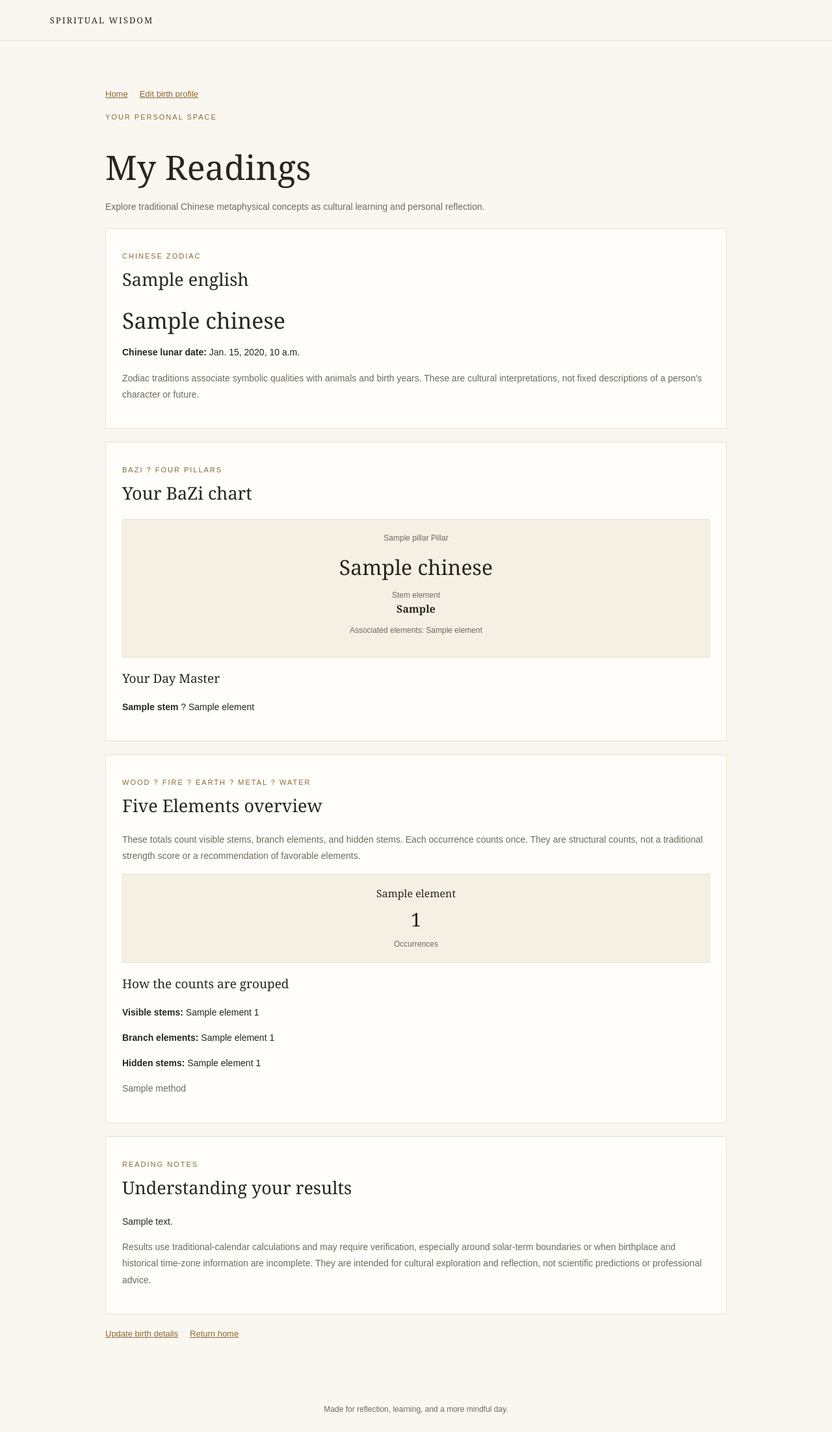
After one commit to elenavance/spiritual-wisdom-app, a Django app: template templates/readings/dashboard.html in a window 1280 px wide. The commit adds this page. Shown: the whole page at 65% size. Run offline with Django 5.2, Linux system fonts and the light colour scheme; the template is opened without the code that fills it: most values are stand-ins (such as "Sample title", 1, 10 or a date in 2020).

Commit message:
Add personal readings dashboard and navigation

```diff
--- a/config/urls.py
+++ b/config/urls.py
@@ -8,5 +8,6 @@ urlpatterns = [
     path("accounts/", include("accounts.urls")),
     path("service-worker.js", pwa_views.service_worker, name="service_worker"),
     path("offline/", pwa_views.offline, name="offline"),
+    path("my-readings/", include("readings.urls")),
     path("", include("profiles.urls")),
 ]
--- /dev/null
+++ b/readings/urls.py
@@ -0,0 +1,9 @@
+from django.urls import path
+
+from . import views
+
+app_name = "readings"
+
+urlpatterns = [
+    path("", views.dashboard, name="dashboard"),
+]
--- a/templates/profiles/profile_form.html
+++ b/templates/profiles/profile_form.html
@@ -36,7 +36,11 @@
 <body>
 <header>SPIRITUAL WISDOM</header>
 <main>
-    <p><a href="{% url 'profiles:home' %}">Home</a></p>
+    <p>
+        <a href="{% url 'profiles:home' %}">Home</a>
+        &nbsp; | &nbsp;
+        <a href="{% url 'readings:dashboard' %}">My Readings</a>
+    </p>
     <h1>Your birth profile</h1>
     <p>Save your details to personalize your cultural and reflective readings.</p>
 
--- /dev/null
+++ b/templates/readings/dashboard.html
@@ -0,0 +1,186 @@
+<!DOCTYPE html>
+<html lang="en">
+<head>
+    <meta charset="utf-8">
+    <meta name="viewport" content="width=device-width, initial-scale=1">
+    <meta name="theme-color" content="#faf7f0">
+    <link rel="manifest" href="/static/pwa/manifest.webmanifest">
+    <link rel="icon" href="/static/pwa/icon.svg" type="image/svg+xml">
+    <title>My Readings | Spiritual Wisdom</title>
+    <style>
+        * { box-sizing: border-box; }
+        body {
+            margin: 0;
+            background: #faf7f0;
+            color: #29251f;
+            font-family: Georgia, serif;
+        }
+        header {
+            padding: 22px 6%;
+            border-bottom: 1px solid #e7dfd1;
+            letter-spacing: 2px;
+            font-size: 13px;
+        }
+        main { max-width: 1000px; margin: 30px auto; padding: 22px; }
+        a { color: #8a6835; }
+        .eyebrow {
+            color: #8a6835;
+            font: 11px Arial, sans-serif;
+            letter-spacing: 2px;
+            text-transform: uppercase;
+        }
+        h1 { font-size: clamp(34px, 6vw, 52px); font-weight: normal; margin-bottom: 12px; }
+        h2 { font-size: 27px; font-weight: normal; margin-top: 0; }
+        h3 { font-size: 19px; font-weight: normal; }
+        p, li { font: 14px/1.8 Arial, sans-serif; }
+        .muted { color: #71695f; }
+        .nav { display: flex; flex-wrap: wrap; gap: 18px; margin: 22px 0; font: 13px Arial, sans-serif; }
+        .panel { background: #fffdf9; border: 1px solid #e7dfd1; padding: 25px; margin: 20px 0; }
+        .grid { display: grid; grid-template-columns: repeat(auto-fit, minmax(135px, 1fr)); gap: 12px; }
+        .tile { min-width: 0; overflow-wrap: anywhere; padding: 18px 12px; background: #f5efe4; border: 1px solid #e7dfd1; text-align: center; }
+        .chinese { font-size: 32px; margin: 12px 0; }
+        .count { font-size: 29px; margin: 9px 0; }
+        .small { font: 12px/1.7 Arial, sans-serif; color: #71695f; }
+        .zodiac { font-size: 34px; margin: 12px 0; }
+        .notice { border-top: 1px solid #e7dfd1; padding-top: 18px; margin-top: 20px; }
+        footer { text-align: center; padding: 28px 20px; color: #71695f; font: 12px Arial, sans-serif; }
+        @media(max-width:520px) { main { padding: 15px; } .panel { padding: 18px; } }
+    </style>
+</head>
+<body>
+<header>SPIRITUAL WISDOM</header>
+<main>
+    <div class="nav">
+        <a href="{% url 'profiles:home' %}">Home</a>
+        <a href="{% url 'profiles:edit' %}">Edit birth profile</a>
+    </div>
+
+    <p class="eyebrow">Your personal space</p>
+    <h1>My Readings</h1>
+    <p class="muted">
+        Explore traditional Chinese metaphysical concepts as cultural learning
+        and personal reflection.
+    </p>
+
+    <section class="panel">
+        <p class="eyebrow">CHINESE ZODIAC</p>
+        <h2>{{ reading.zodiac.english }}</h2>
+        <div class="zodiac">{{ reading.zodiac.chinese }}</div>
+        <p><strong>Chinese lunar date:</strong> {{ reading.lunar_date }}</p>
+        <p class="muted">
+            Zodiac traditions associate symbolic qualities with animals and
+            birth years. These are cultural interpretations, not fixed
+            descriptions of a person's character or future.
+        </p>
+    </section>
+
+    <section class="panel">
+        <p class="eyebrow">BAZI ? FOUR PILLARS</p>
+        <h2>Your BaZi chart</h2>
+        <div class="grid">
+            {% for pillar in reading.pillars %}
+            <article class="tile">
+                <div class="small">{{ pillar.name }} Pillar</div>
+                <div class="chinese">{{ pillar.chinese }}</div>
+                <div class="small">Stem element</div>
+                <strong>{{ pillar.stem_element|default:"Not available" }}</strong>
+                <p class="small">
+                    Associated elements:
+                    {% for element in pillar.associated_elements %}
+                        {{ element }}{% if not forloop.last %}, {% endif %}
+                    {% empty %}
+                        Not available
+                    {% endfor %}
+                </p>
+            </article>
+            {% endfor %}
+        </div>
+
+        <h3>Your Day Master</h3>
+        <p>
+            <strong>{{ reading.day_master.stem }}</strong>
+            ? {{ reading.day_master.element|default:"Not available" }}
+        </p>
+        {% if not reading.birth_time_known %}
+        <p class="muted">
+            Your birth time was not provided, so the Hour Pillar is omitted.
+            The calculation uses noon only as an internal placeholder.
+        </p>
+        {% endif %}
+    </section>
+
+    <section class="panel">
+        <p class="eyebrow">WOOD ? FIRE ? EARTH ? METAL ? WATER</p>
+        <h2>Five Elements overview</h2>
+        <p class="muted">
+            These totals count visible stems, branch elements, and hidden stems.
+            Each occurrence counts once. They are structural counts, not a
+            traditional strength score or a recommendation of favorable elements.
+        </p>
+        <div class="grid">
+            {% for element, count in elements.structural_totals.items %}
+            <article class="tile">
+                <div>{{ element }}</div>
+                <div class="count">{{ count }}</div>
+                <div class="small">Occurrences</div>
+            </article>
+            {% endfor %}
+        </div>
+
+        <h3>How the counts are grouped</h3>
+        <p><strong>Visible stems:</strong>
+            {% for element, count in elements.visible_stem_counts.items %}
+                {{ element }} {{ count }}{% if not forloop.last %} ? {% endif %}
+            {% endfor %}
+        </p>
+        <p><strong>Branch elements:</strong>
+            {% for element, count in elements.branch_element_counts.items %}
+                {{ element }} {{ count }}{% if not forloop.last %} ? {% endif %}
+            {% endfor %}
+        </p>
+        <p><strong>Hidden stems:</strong>
+            {% for element, count in elements.hidden_stem_counts.items %}
+                {{ element }} {{ count }}{% if not forloop.last %} ? {% endif %}
+            {% endfor %}
+        </p>
+        <p class="muted">{{ elements.method }}</p>
+    </section>
+
+    <section class="panel">
+        <p class="eyebrow">READING NOTES</p>
+        <h2>Understanding your results</h2>
+        <p>{{ reading.calculation_note }}</p>
+        {% if reading.warnings %}
+        <ul>
+            {% for warning in reading.warnings %}
+            <li>{{ warning }}</li>
+            {% endfor %}
+        </ul>
+        {% endif %}
+        <p class="muted">
+            Results use traditional-calendar calculations and may require
+            verification, especially around solar-term boundaries or when
+            birthplace and historical time-zone information are incomplete.
+            They are intended for cultural exploration and reflection, not
+            scientific predictions or professional advice.
+        </p>
+    </section>
+
+    <div class="nav">
+        <a href="{% url 'profiles:edit' %}">Update birth details</a>
+        <a href="{% url 'profiles:home' %}">Return home</a>
+    </div>
+</main>
+<footer>Made for reflection, learning, and a more mindful day.</footer>
+
+<script>
+if ("serviceWorker" in navigator) {
+    window.addEventListener("load", () => {
+        navigator.serviceWorker.register("/service-worker.js").catch((error) => {
+            console.error("Service worker registration failed:", error);
+        });
+    });
+}
+</script>
+</body>
+</html>
```
Also changed, not shown: readings/views.py (+41 -2 lines), templates/home.html (+8 -4 lines).
